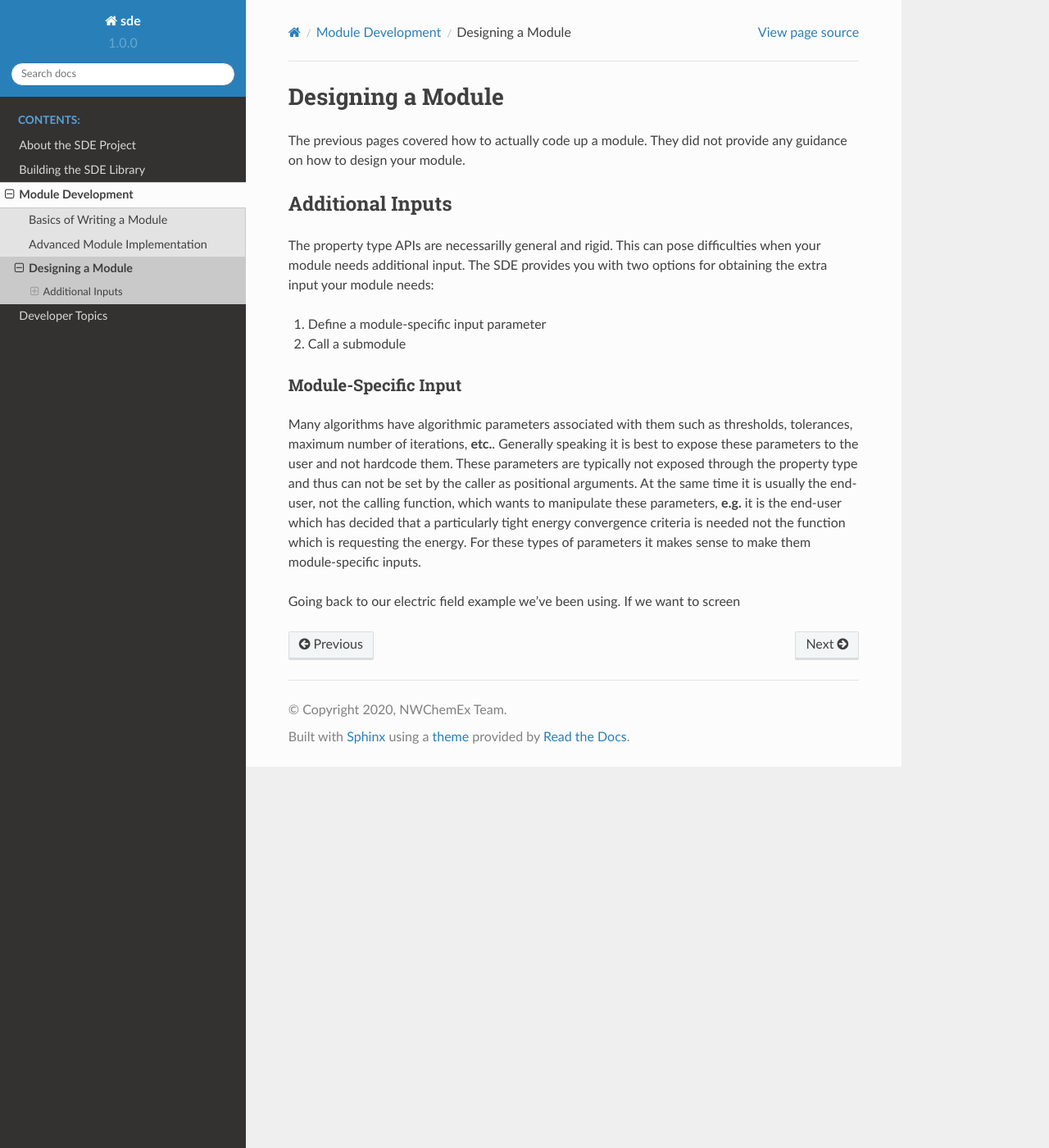
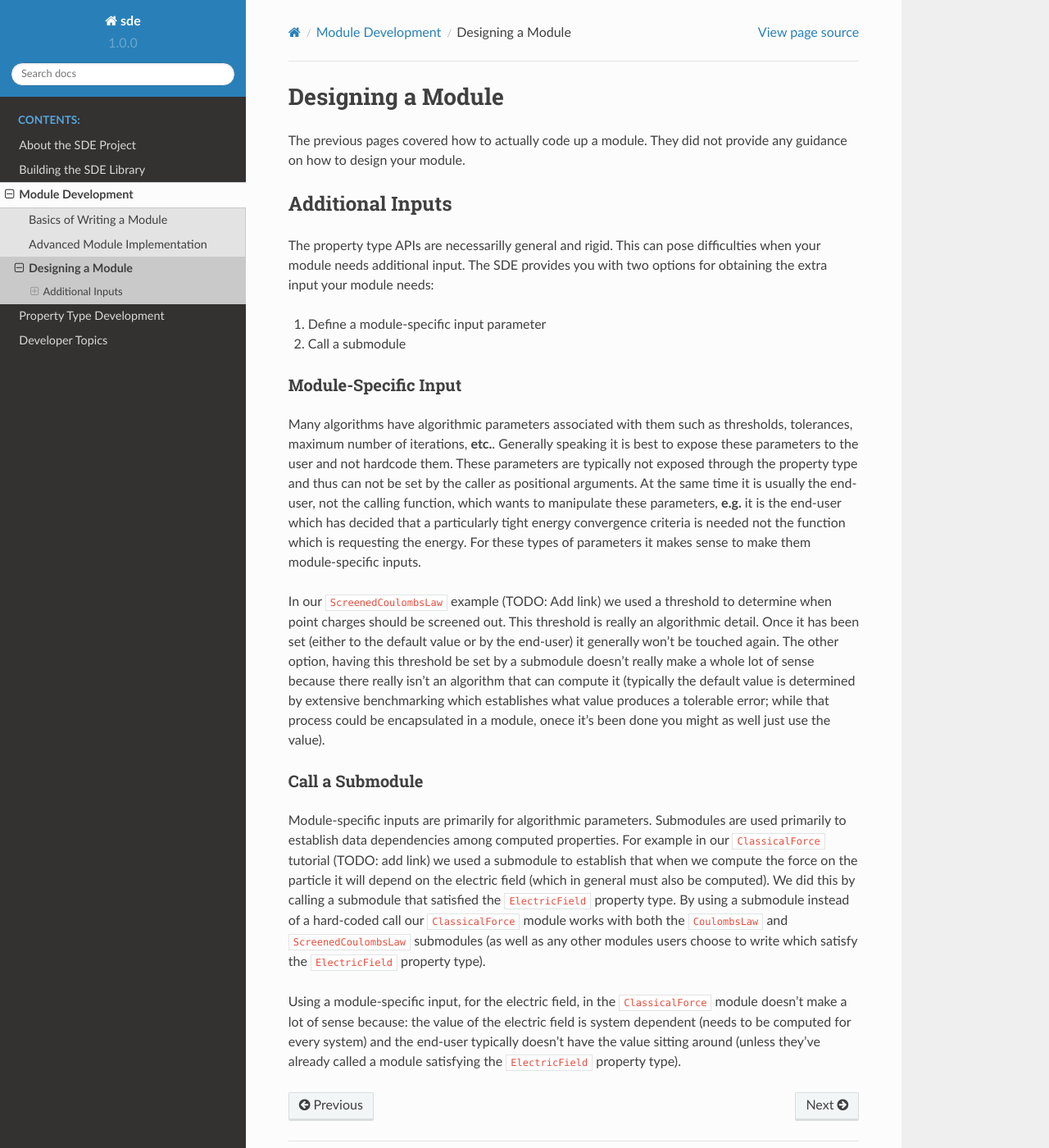
Before and after one commit to NWChemEx/PluginPlay, a Sphinx documentation site: the page built from docs/source/modules/design.rst, in a window 1280 px wide and 1400 px high. Shown: the whole window at 82% size. Built offline with Sphinx 7.4.7 and the Read the Docs theme 2.0.0, drawn with Linux system fonts in a browser that asks for light colours; pages that are not in the unit, such as notebooks, are missing from menus.

Commit message:
property type documentation

```diff
--- a/docs/source/index.rst
+++ b/docs/source/index.rst
@@ -12,7 +12,7 @@ environment designed to facilitate creating modular scientific software.
    about/index
    installation/index
    modules/index
-   tutorials/index
+   property_types/index
    developer/index
 
 `C++ API <sde_cxx_api/index.html>`_
--- a/docs/source/modules/design.rst
+++ b/docs/source/modules/design.rst
@@ -29,4 +29,32 @@ particularly tight energy convergence criteria is needed not the function which
 is requesting the energy. For these types of parameters it makes sense to make
 them module-specific inputs.
 
-Going back to our electric field example we've been using. If we want to screen
+In our ``ScreenedCoulombsLaw`` example (TODO: Add link) we used a threshold to
+determine when point charges should be screened out. This threshold is really an
+algorithmic detail. Once it has been set (either to the default value or by the
+end-user) it generally won't be touched again. The other option, having this
+threshold be set by a submodule doesn't really make a whole lot of sense because
+there really isn't an algorithm that can compute it (typically the default value
+is determined by extensive benchmarking which establishes what value produces a
+tolerable error; while that process could be encapsulated in a module, onece
+it's been done you might as well just use the value).
+
+Call a Submodule
+----------------
+
+Module-specific inputs are primarily for algorithmic parameters. Submodules are
+used primarily to establish data dependencies among computed properties. For
+example in our ``ClassicalForce`` tutorial (TODO: add link) we used a submodule
+to establish that when we compute the force on the particle it will depend on
+the electric field (which in general must also be computed).  We did this by
+calling a submodule that satisfied the ``ElectricField`` property type. By using
+a submodule instead of a hard-coded call our ``ClassicalForce`` module works
+with both the ``CoulombsLaw`` and ``ScreenedCoulombsLaw`` submodules (as well as
+any other modules users choose to write which satisfy the ``ElectricField``
+property type).
+
+Using a module-specific input, for the electric field, in the ``ClassicalForce``
+module doesn't make a lot of sense because: the value of the electric field is
+system dependent (needs to be computed for every system) and the end-user
+typically doesn't have the value sitting around (unless they've already called
+a module satisfying the ``ElectricField`` property type).
```
Also changed, not shown: docs/source/modules/advanced.rst (+9 -0 lines), docs/source/property_types/basics.rst (added, +148 -0 lines), docs/source/property_types/index.rst (added, +22 -0 lines), 1 other file.
